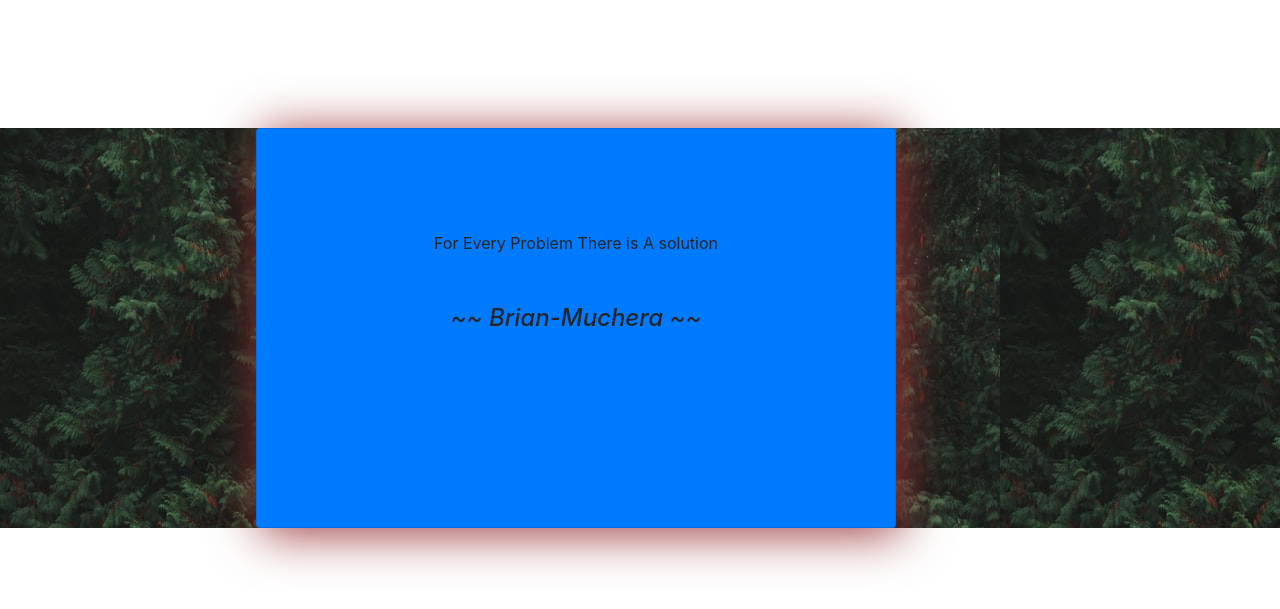
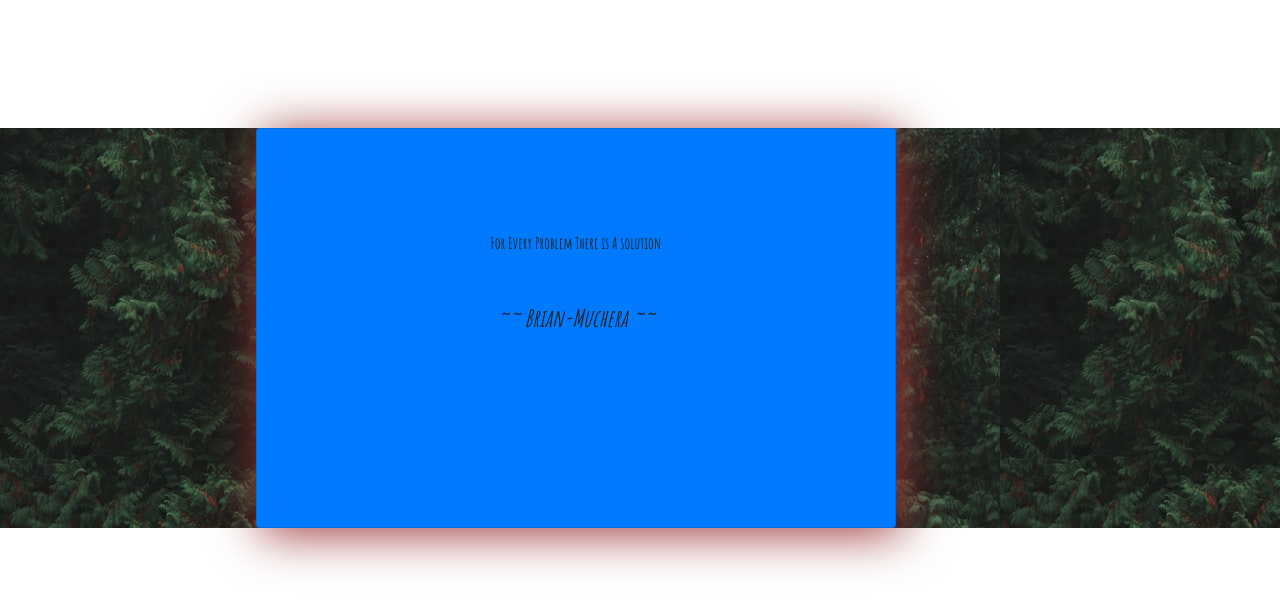
Before and after one commit to Brian-Muchera/personal-blogs, a Flask app: page /quotes in a window 1280 px wide. Shown: the part 66-675 px from the top of the page. Run offline with Flask 2, Linux system fonts and the light colour scheme; the visitor is signed in with stand-in values (Sample User, id 1); data comes from the database, SQL or seed files in the repository; data that the repository does not hold is empty; some libraries are stand-ins or nearby versions.

Commit message:
made changes

```diff
--- a/app/static/blogs.css
+++ b/app/static/blogs.css
@@ -64,4 +64,5 @@ nav{
 }
 .new{
     background-image: url("../static/assets/photo-1.jpeg");
+    font-family: 'Amatic SC', cursive;
 }
--- a/app/static/quotes.css
+++ b/app/static/quotes.css
@@ -15,4 +15,5 @@
 }
 .dp-1{
     background-image: url("../static/assets/photo-15.jpeg");
+    font-family: 'Amatic SC', cursive;
 }
--- a/app/templates/comments/new.html
+++ b/app/templates/comments/new.html
@@ -5,6 +5,7 @@
 
 {{super()}}
 <link rel="stylesheet" href="{{url_for('static', filename ='blogs.css')}}">
+<link href="https://fonts.googleapis.com/css2?family=Amatic+SC:wght@700&display=swap" rel="stylesheet">
 {%endblock%}
 <div class="new">
 <div class="form bg-primary newcomment">
--- a/app/templates/quotes.html
+++ b/app/templates/quotes.html
@@ -5,6 +5,7 @@
 {%block styles%}
 {{super()}}
 <link rel="stylesheet" href="{{url_for('static', filename ='quotes.css')}}">
+<link href="https://fonts.googleapis.com/css2?family=Amatic+SC:wght@700&display=swap" rel="stylesheet">
 {%endblock%}
 <div class="dp-1">
 <div class="quote card bg-primary quote">
```
